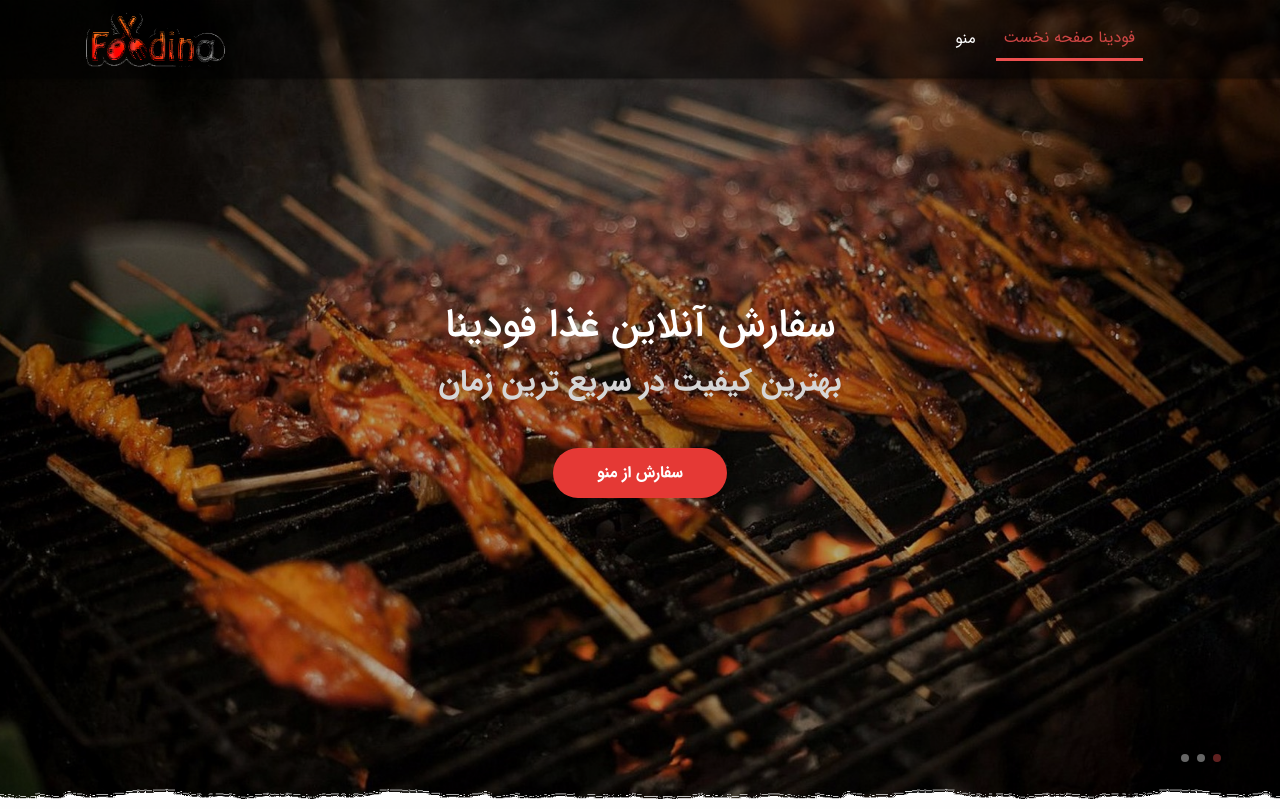
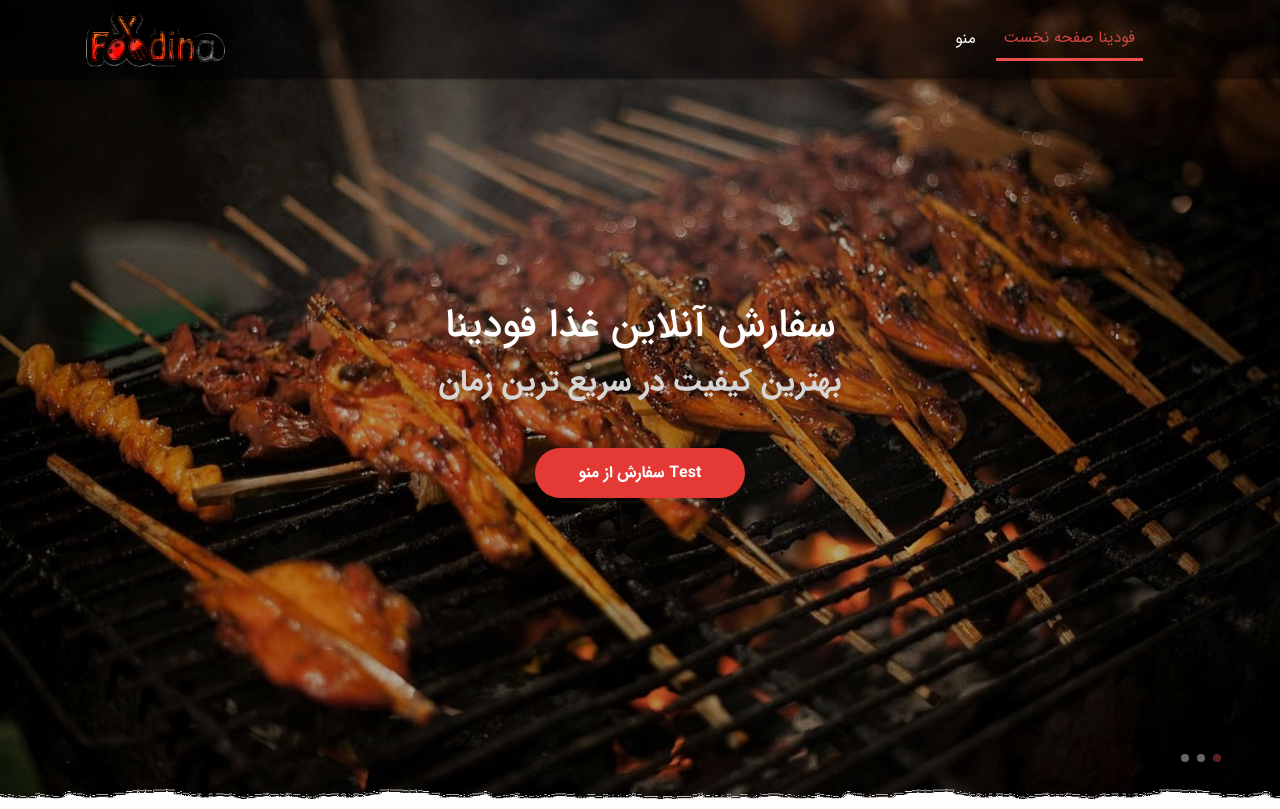
Before and after one commit to 1mohammad/foodina, a PHP site: page / in a window 1280 px wide. Shown: the top 809 px of the page. Run offline with PHP 8.4, Linux system fonts and the light colour scheme.

Commit message:
B change

```diff
--- a/index.php
+++ b/index.php
@@ -84,6 +84,7 @@
             <p class="desc"> بهترین کیفیت در سریع ترین زمان</p>
             <div class="btns mt-4">
                 <a href="./menu" class="menu">
+                    <span>test</span>
                     <span> سفارش از منو </span>
                 </a>
             </div>
```
